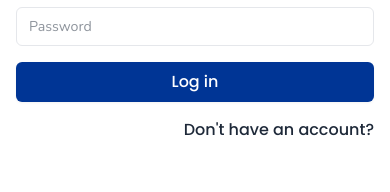
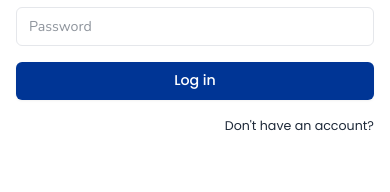
Before and after one commit to yoitsmedarls/CDM-Nexus, a SvelteKit app: page /login in a window 390 px wide. Shown: the part 258-450 px from the top of the page. Built offline with nearby package versions, Linux system fonts and the light colour scheme; no server answers.

Commit message:
Modified the auth routes following the updated Button component.

```diff
--- a/src/routes/(auth)/login/+page.svelte
+++ b/src/routes/(auth)/login/+page.svelte
@@ -78,7 +78,7 @@
           variant="primary"
           type="submit"
           disabled={processing}
-          class="text-sm md:text-base"
+          class={{ span: 'text-sm md:text-base' }}
         >
           Log in
         </Button>
@@ -96,7 +96,7 @@
       <Button
         variant="underline"
         href={`/signup${page.url.searchParams.get('redirectTo') ? '?' + page.url.searchParams.get('redirectTo') : ''}`}
-        class="text-right text-xs font-normal md:text-sm"
+        class={{ span: 'text-right text-xs font-normal md:text-sm' }}
       >
         Don't have an account?
       </Button>
--- a/src/routes/(auth)/signup/+page.svelte
+++ b/src/routes/(auth)/signup/+page.svelte
@@ -96,7 +96,7 @@
           variant="primary"
           type="submit"
           disabled={processing}
-          class="text-sm md:text-base"
+          class={{ span: 'text-sm md:text-base' }}
         >
           Sign Up
         </Button>
@@ -114,7 +114,7 @@
       <Button
         variant="underline"
         href={`/login${page.url.searchParams.get('redirectTo') ? '?' + page.url.searchParams.get('redirectTo') : ''}`}
-        class="text-right text-xs font-normal md:text-sm"
+        class={{ span: 'text-right text-xs font-normal md:text-sm' }}
       >
         Have an account?
       </Button>
```
